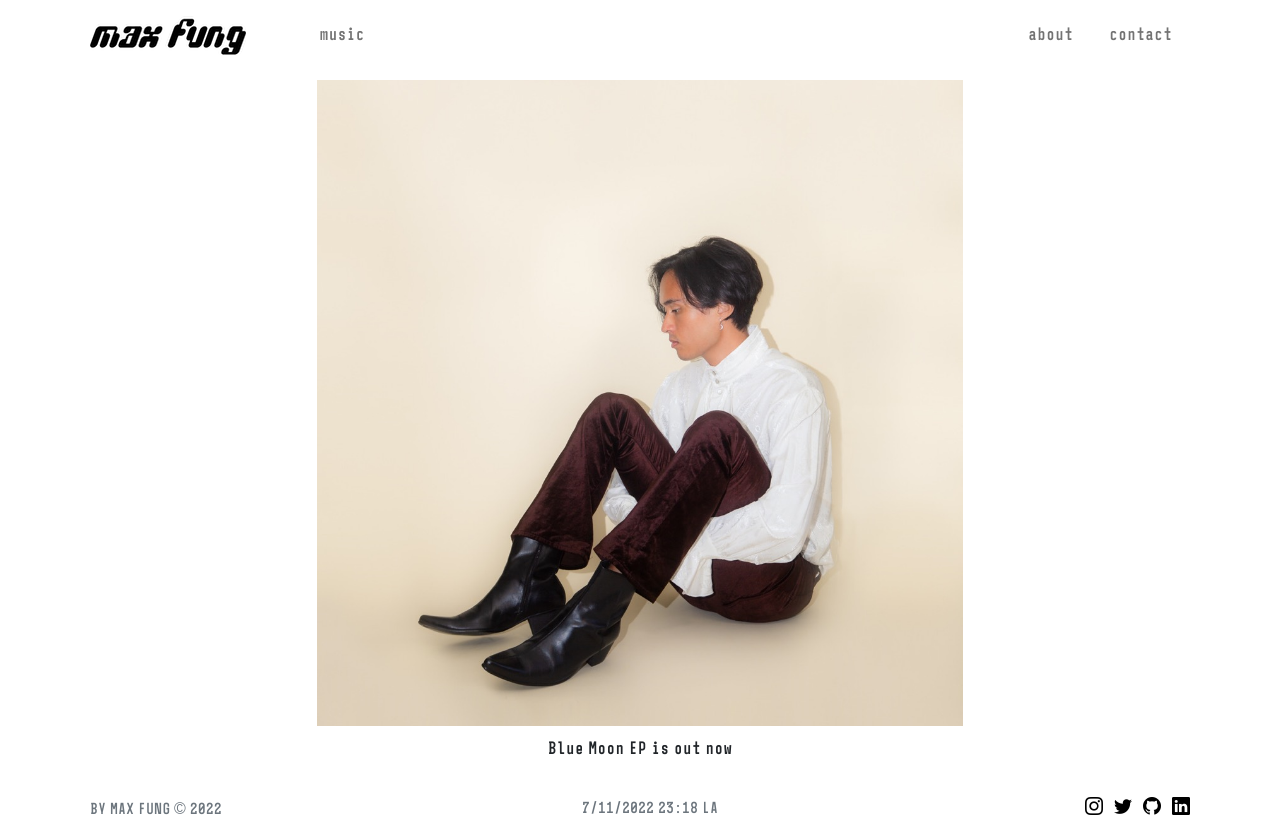
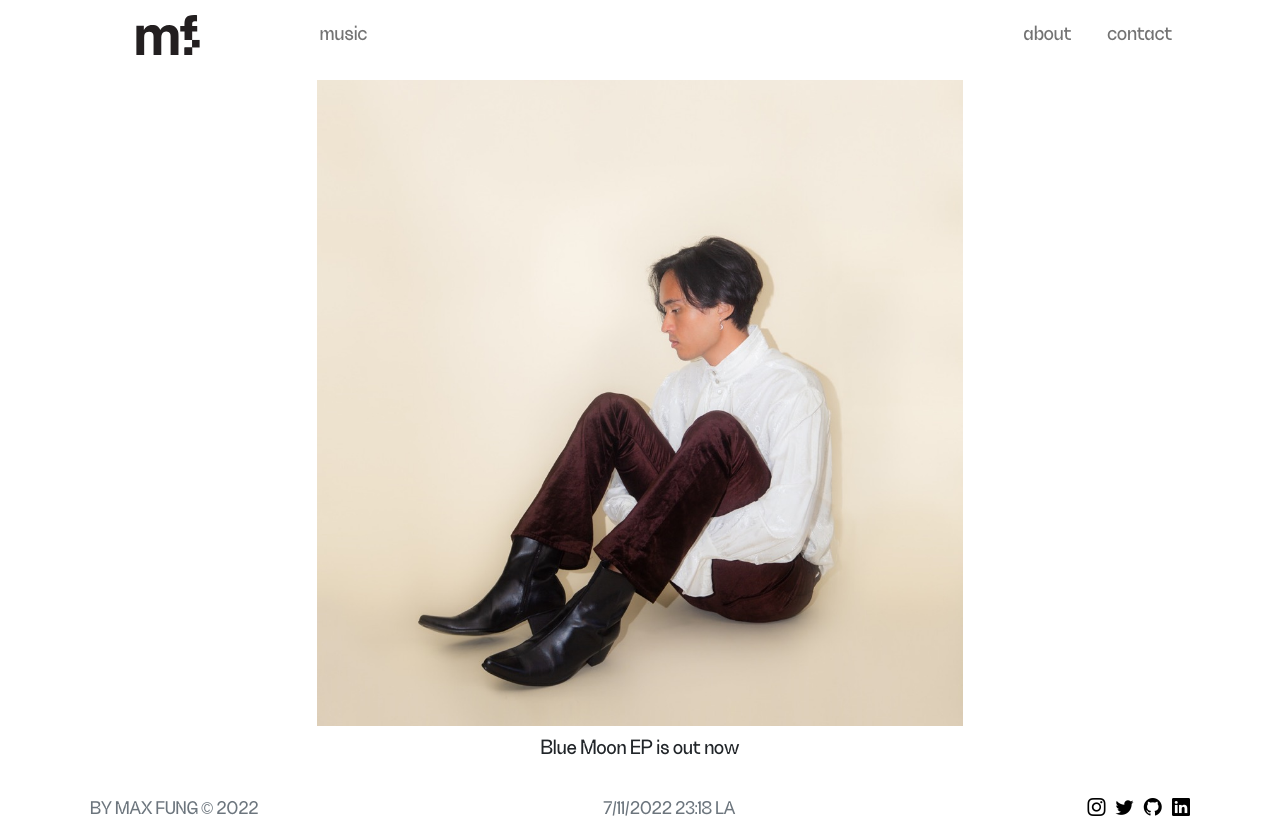
Before and after one commit to mxfng/bymaxfung.com, a Flask app: page / in a window 1280 px wide. After the commit the page ends 816 px from the top, so only its background shows below. Run offline with Flask 2, Linux system fonts and the light colour scheme.

Commit message:
font change

```diff
--- a/app/static/css/main.css
+++ b/app/static/css/main.css
@@ -38,7 +38,7 @@ body {
     grid-template-columns: 1fr;
     grid-template-rows: auto 1fr var(--footer-height);
     row-gap: 0;
-    font-family: qirate;
+    font-family: brulia;
     font-size: 18px;
     min-height:100%;
 }
@@ -59,13 +59,8 @@ body.noscroll {
 ------------------------------------------ */
 
 @font-face{
-    font-family: qirate;
-    src: url('../fonts/Qirate.otf');
-}
-
-@font-face{
-    font-family: DigiBop-Italic;
-    src: url('../fonts/DigiBop-Italic.otf');
+    font-family: brulia;
+    src: url('../fonts/Brulia-Display.woff2');
 }
 
 /* Header
--- a/app/templates/base.html
+++ b/app/templates/base.html
@@ -30,7 +30,7 @@
             <nav class="navbar navbar-expand-lg">
                 <a class="navbar-brand" {% block navbar_brand_link %}{% endblock %}>
                     <!-- Replace with .svg -->
-                    <img id="site-logo" src="{{ url_for('static', filename='img/site-logo.png') }}" , height="40">
+                    <img id="site-logo" src="{{ url_for('static', filename='img/alt-site-logo.svg') }}" , height="40">
                 </a>
                 <button id="navbar-icon" class="navbar-icon d-block d-lg-none" data-bs-toggle="collapse" data-bs-target="#navbarMenu"
                     aria-controls="navbarMenu" aria-expanded="false" aria-label="Toggle navigation">
```
Also changed, not shown: app/static/fonts/Brulia-Display.woff2 (added), app/static/fonts/Brulia-Text.woff2 (added), app/static/fonts/DigiBop-Italic.otf (deleted), app/static/fonts/DigiBop-Italic.woff (deleted), app/static/fonts/Qirate.otf (deleted).
